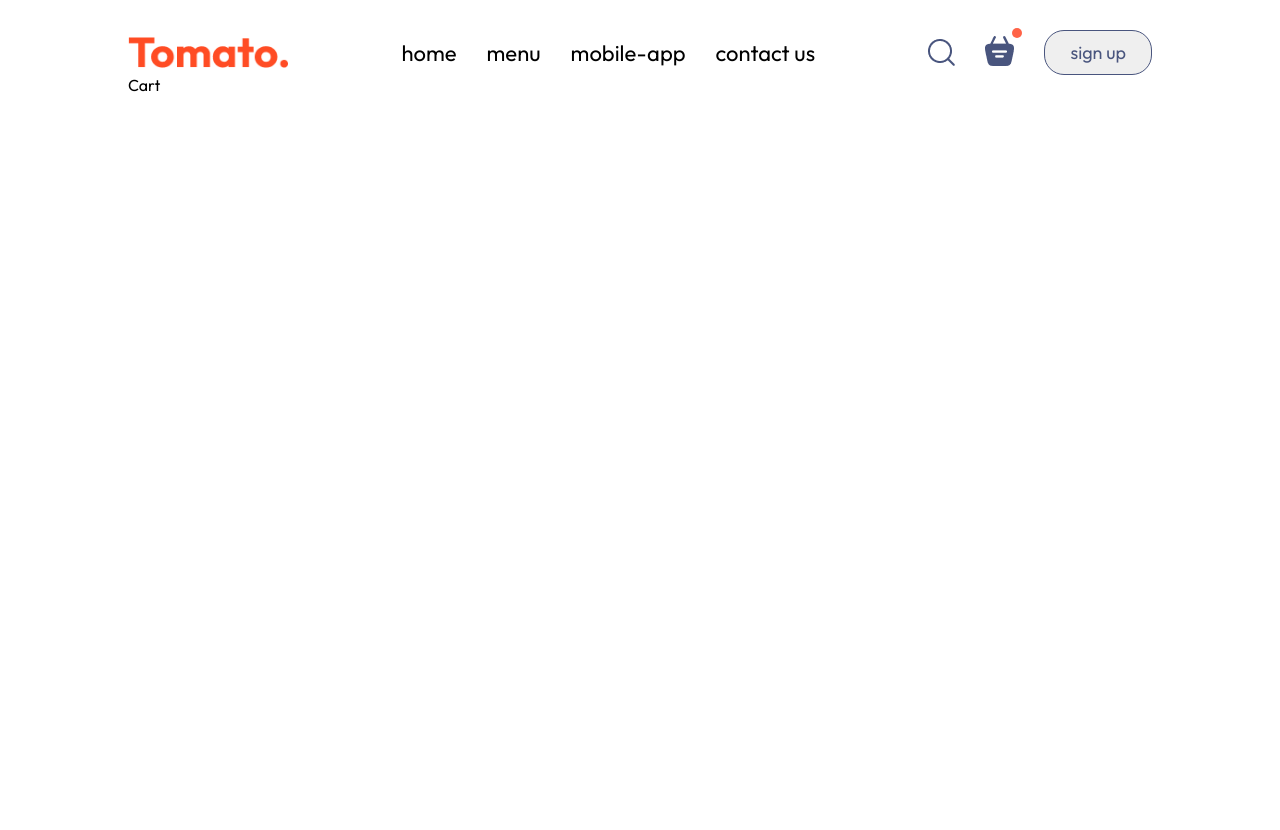
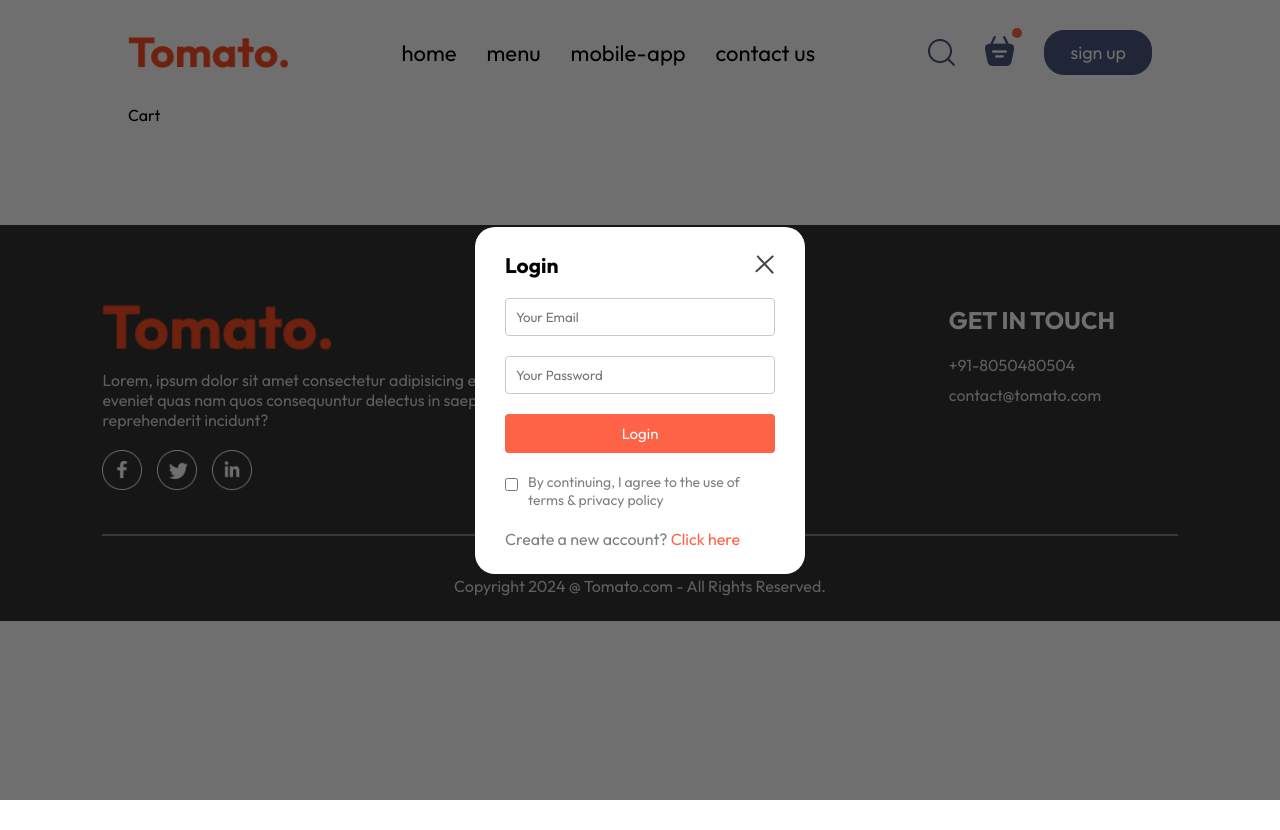
Before and after one commit to pratham-1st/food-del, a React (Vite) app: page /cart in a window 1280 px wide. Both pictures are taken after a click on the button "sign up". After the commit the page ends 800 px from the top, so only its background shows below. Built offline with nearby package versions, Linux system fonts and the light colour scheme.

Commit message:
login signup added

```diff
--- a/src/App.jsx
+++ b/src/App.jsx
@@ -1,20 +1,29 @@
-import React from 'react'
+import React, { useState } from 'react'
 import Navbar from './components/navbar/Navbar'
 import { Routes, Route } from 'react-router-dom'
 import Home from './pages/Home/Home'
 import Cart from './pages/Cart/Cart'
 import PlaceOrder from './pages/PlaceOrder/PlaceOrder'
+import Footer from './components/Footer/Footer'
+import LoginSignup from './components/Login-Signup/LoginSignup'
 
 const App = () => {
+
+  const [showLogin, setShowLogin] = useState(false)
+
   return (
+    <>
+    {showLogin?<LoginSignup setShowLogin={setShowLogin}/> : <></>}
     <div className='frontend'>
-      <Navbar />
+      <Navbar setShowLogin={setShowLogin}/>
       <Routes>
         <Route  path='/' element={<Home/>} />
         <Route  path='/cart' element={<Cart/>} />
         <Route  path='/order' element={<PlaceOrder/>} />
       </Routes>
     </div>
+    <Footer />
+    </>
   )
 }
 
--- a/src/components/ExploreMenu/ExploreMenu.jsx
+++ b/src/components/ExploreMenu/ExploreMenu.jsx
@@ -4,7 +4,7 @@ import { menu_list } from '../../assets/assets'
 
 const ExploreMenu = ({category, setCategory}) => {
   return (
-    <div className='explore-menu'>
+    <div className='explore-menu' id="explore-menu">
         <h1>Explore our menu</h1>
         <p className='explore-menu-text'>Choose form a diverse menu featuring a delectable array of dishes crafted with the finest ingredients and culinary expertise. Our mission is to satisfy your cravings ans elevate your dining experience, one delicious meal at a time.</p>
         <div className='explore-menu-list'>
--- /dev/null
+++ b/src/components/Login-Signup/LoginSignup.css
@@ -0,0 +1,70 @@
+.login-signup{
+    position: absolute;
+    z-index: 1;
+    width: 100%;
+    height: 100%;
+    background-color: #00000090;
+    display: grid;
+}
+
+.login-signup-container{
+    place-self: center;
+    width : max(23vw,330px);
+    background-color: white;
+    color: #808080;
+    display: flex;
+    flex-direction: column;
+    gap: 20px;
+    padding: 25px 30px;
+    border-radius: 20px;
+    font-size: 14px;
+}
+
+.login-signup-title{
+    display: flex;
+    justify-content: space-between;
+    align-items: center;
+    color: black;
+}
+
+.login-signup-input{
+    display: flex;
+    gap:20px;
+    flex-direction: column;
+}
+
+.login-signup-input input{
+    outline: none;
+    border: 1px solid #c9c9c9;
+    padding: 10px;
+    border-radius: 4px;
+}
+
+button{
+    background-color: tomato;
+    color: white;
+    padding: 10px;
+    border: none;
+    border-radius: 4px;
+    font-size: 15px;
+    cursor: pointer;
+}
+
+.login-signup-check{
+    display: flex;
+    gap: 10px;
+    align-items: flex-start;
+}
+
+.login-signup-check input{
+    margin-top: 5px;
+}
+
+form>p{
+    font-size: 16px;
+}
+
+form>p span{
+    color: tomato;
+    cursor: pointer;
+}
--- /dev/null
+++ b/src/components/Login-Signup/LoginSignup.jsx
@@ -0,0 +1,36 @@
+import React, { useState } from 'react'
+import './LoginSignup.css'
+import { assets } from '../../assets/assets'
+
+const LoginSignup = ({setShowLogin}) => {
+
+    const [currState, setCurrState] = useState("Login")
+
+  return (
+    <div className='login-signup'>
+        <form className="login-signup-container">
+            <div className="login-signup-title">
+                <h2>{currState}</h2>
+                <img onClick={() => setShowLogin(false)} src={assets.cross_icon}  />
+            </div>
+            <div className="login-signup-input">
+                {currState==="Login"?<></> :  <input type="text" placeholder='Your Name' required />}
+
+                <input type="email" placeholder='Your Email' required />
+                <input type="password" placeholder='Your Password' required />
+            </div>
+            <button>{currState==="Sign Up"? "Create account" : "Login"}</button>
+            <div className="login-signup-check">
+                <input type="checkbox" />
+                <p>By continuing, I agree to the use of terms & privacy policy</p>
+            </div>
+            {currState==="Login"
+            ?<p>Create a new account? <span onClick={() => setCurrState("Sign Up")}>Click here</span></p>
+            :<p>Already have an account? <span onClick={() => setCurrState("Login")}>Login here</span></p>}
+
+        </form>
+    </div>
+  )
+}
+
+export default LoginSignup
--- a/src/components/navbar/Navbar.jsx
+++ b/src/components/navbar/Navbar.jsx
@@ -3,7 +3,7 @@ import './navbar.css'
 import { assets } from '../../assets/assets'
 import { Link } from 'react-router-dom'
 
-const Navbar = () => {
+const Navbar = ({setShowLogin}) => {
     const [menu,setMenu] = useState("");
 
     return (
@@ -23,7 +23,7 @@ const Navbar = () => {
 
                 </div>
             </div>
-            <button>sign up</button>
+            <button onClick={() => setShowLogin(true)}>sign up</button>
         </div>
     </div>
   )
--- a/src/components/navbar/navbar.css
+++ b/src/components/navbar/navbar.css
@@ -2,7 +2,7 @@
     display: flex;
     align-items: center;
     justify-content: space-between;
-    margin-top: 30px;
+    padding: 30px 0px;
 }
 
 .navbar .logo{
@@ -27,8 +27,9 @@
     padding: 10px 25px;
     font-size: 18px;
     border-radius: 20px;
-    color: #49557E;
+    color: white;
     border: 1px solid #49557E;
+    background-color: #49557E;
     cursor: pointer;
     transition: 0.5s;
 }
--- a/src/pages/Home/Home.jsx
+++ b/src/pages/Home/Home.jsx
@@ -19,7 +19,6 @@ const Home = () => {
         <FoodDisplay category={category}/>
         <AppDownload />
     </div>
-    <Footer />
     </>
   )
 }
```
